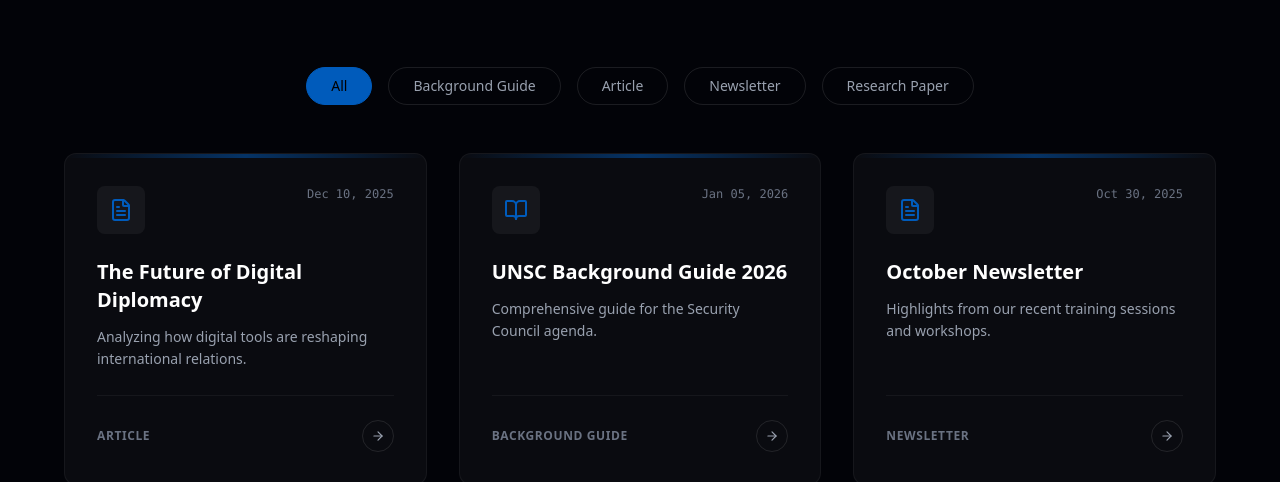
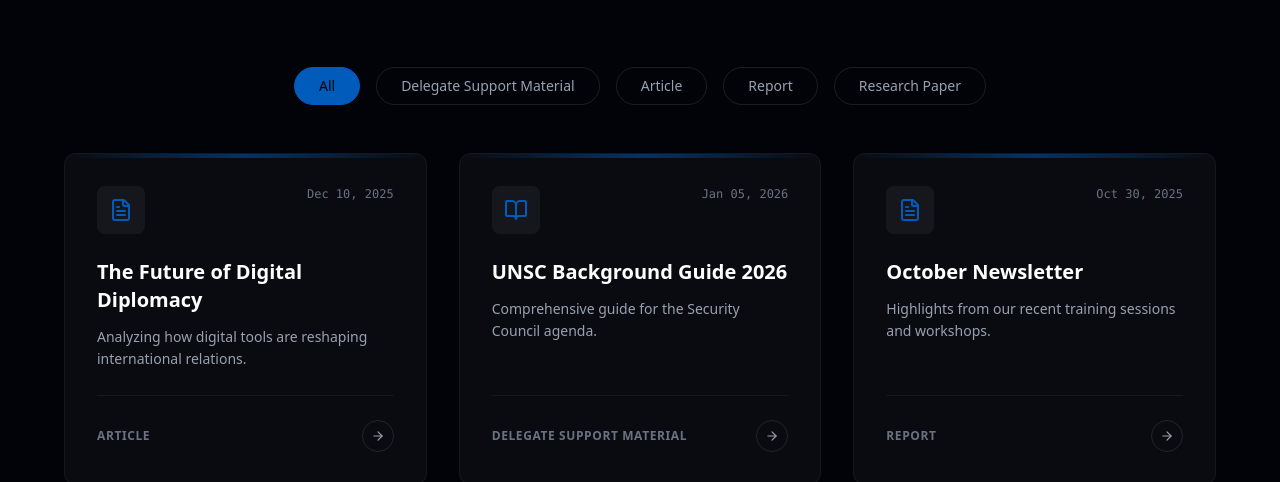
Before and after one commit to statecrafttmun/statecraft-site, a Next.js app: page /publications in a window 1280 px wide. Shown: the part 348-830 px from the top of the page. Built offline with nearby package versions, Linux system fonts and the light colour scheme; no server answers; the database is empty; a web font is replaced by a local one.

Commit message:
homepage bg fix

```diff
--- a/src/app/about/page.tsx
+++ b/src/app/about/page.tsx
@@ -282,8 +282,24 @@ export default function AboutPage() {
             </h2>
           </div>
 
+          <div className="mb-16">
+            <div className="text-center mb-10">
+              <span className="text-gray-400 tracking-[0.2em] text-[10px] font-bold uppercase">
+                Core Team
+              </span>
+              <h3 className="text-3xl font-serif font-bold mt-2">
+                Core Secretariat
+              </h3>
+            </div>
+            <div className="grid grid-cols-1 sm:grid-cols-2 lg:grid-cols-4 gap-8">
+              {coreTeam.map((member, i) => (
+                <TeamCard key={`core-${i}`} member={member} />
+              ))}
+            </div>
+          </div>
+
           {seniorTeam.length > 0 && (
-            <div className="mb-16">
+            <div>
               <div className="text-center mb-10">
                 <span className="text-gray-400 tracking-[0.2em] text-[10px] font-bold uppercase">
                   Senior Team
@@ -299,22 +315,6 @@ export default function AboutPage() {
               </div>
             </div>
           )}
-
-          <div>
-            <div className="text-center mb-10">
-              <span className="text-gray-400 tracking-[0.2em] text-[10px] font-bold uppercase">
-                Core Team
-              </span>
-              <h3 className="text-3xl font-serif font-bold mt-2">
-                Core Secretariat
-              </h3>
-            </div>
-            <div className="grid grid-cols-1 sm:grid-cols-2 lg:grid-cols-4 gap-8">
-              {coreTeam.map((member, i) => (
-                <TeamCard key={`core-${i}`} member={member} />
-              ))}
-            </div>
-          </div>
         </div>
       </section>
     </div>
--- a/src/app/page.tsx
+++ b/src/app/page.tsx
@@ -81,23 +81,7 @@ const ParticleBackground = ({ bgUrl }: { bgUrl?: string }) => {
           backgroundSize: "cover",
         }}
       />
-      <div className="absolute inset-0 bg-gradient-to-b from-[#020308]/80 via-[#020308]/90 to-[#020308]" />
-      <div
-        className="absolute inset-0 opacity-20"
-        style={{ backgroundImage: 'url("/noise.png")' }}
-      />
-      {/* Assuming noise.png exists or falls back to CSS noise if not, using simulated noise via SVG or just dots */}
-      <svg className="absolute inset-0 w-full h-full opacity-30">
-        <filter id="noiseFilter">
-          <feTurbulence
-            type="fractalNoise"
-            baseFrequency="0.65"
-            numOctaves="3"
-            stitchTiles="stitch"
-          />
-        </filter>
-        <rect width="100%" height="100%" filter="url(#noiseFilter)" />
-      </svg>
+      {/* Removed grey/noise overlays to keep the hero background image clearly visible */}
       {/* Small floating particles */}
       {circles.map((c, i) => (
         <motion.div
@@ -287,9 +271,8 @@ export default function Home() {
       {/* JOIN US SECTION - DYNAMIC */}
       {/* JOIN US SECTION - DYNAMIC */}
       {settings.showJoinUs && (
-        <section className="py-24 relative overflow-hidden border-y border-[var(--color-gold)]/30">
-          {/* Background with slight gold tint */}
-          <div className="absolute inset-0 bg-gradient-to-r from-[#020308] via-[#0f0e08] to-[#020308]" />
+        <section className="py-24 relative overflow-hidden border-y border-[var(--color-gold)]/30 bg-[#020308]">
+          {/* Solid background (removed gradient) */}
           <div
             className="absolute inset-0 opacity-10"
             style={{ backgroundImage: 'url("/noise.png")' }}
@@ -333,11 +316,12 @@ export default function Home() {
 
       {/* NEXT EVENT HIGHLIGHT */}
       {settings.showUpcomingConferences !== false && (
-        <section className="py-20 bg-gradient-to-b from-[#020308] to-[#0A0B10] border-y border-white/5">
+        <section className="py-20 bg-[#020308] border-y border-white/5">
           <div className="container mx-auto px-6">
             <div className="relative rounded-2xl overflow-hidden border border-white/10 bg-[#050509]">
               <div className="absolute inset-0 bg-[url('https://images.unsplash.com/photo-1541829070764-84a7d30dd3f3?q=80&w=2069&auto=format&fit=crop')] bg-cover bg-center opacity-20 mix-blend-overlay" />
-              <div className="absolute inset-0 bg-gradient-to-r from-black via-black/80 to-transparent" />
+              {/* Removed gradient overlay for a flatter look */}
+              <div className="absolute inset-0 bg-black/60" />
 
               <div className="relative z-10 p-8 md:p-16 flex flex-col md:flex-row justify-between items-start md:items-end gap-10">
                 <div className="max-w-xl space-y-6">
@@ -491,7 +475,7 @@ export default function Home() {
       </section>
 
       {/* PAST HIGHLIGHTS CAROUSEL */}
-      <section className="py-24 bg-[#0A0B10] border-t border-white/5 overflow-hidden">
+      <section className="py-24 bg-[#020308] border-t border-white/5 overflow-hidden">
         <div className="container mx-auto px-6 mb-12 flex justify-between items-end">
           <div>
             <h2 className="text-3xl font-serif font-bold mb-2">
--- a/src/app/publications/page.tsx
+++ b/src/app/publications/page.tsx
@@ -20,13 +20,19 @@ interface PublicationDisplay {
   image?: string | null;
 }
 
-const categories = [
-  "All",
-  "Background Guide",
-  "Article",
-  "Newsletter",
-  "Research Paper",
+const categoryOptions: Array<{ label: string; value: string }> = [
+  { label: "All", value: "All" },
+  { label: "Delegate Support Material", value: "Background Guide" },
+  { label: "Article", value: "Article" },
+  { label: "Report", value: "Newsletter" },
+  { label: "Research Paper", value: "Research Paper" },
 ];
+
+const displayCategoryLabel = (type: string) => {
+  if (type === "Background Guide") return "Delegate Support Material";
+  if (type === "Newsletter") return "Report";
+  return type;
+};
 
 export default function PublicationsPage() {
   const [publications, setPublications] = useState<PublicationDisplay[]>([]);
@@ -93,18 +99,18 @@ export default function PublicationsPage() {
       {/* FILTERS */}
       <div className="container mx-auto max-w-6xl mb-12">
         <div className="flex flex-wrap justify-center gap-4">
-          {categories.map((c) => (
+          {categoryOptions.map(({ label, value }) => (
             <button
-              key={c}
-              onClick={() => setFilter(c)}
+              key={value}
+              onClick={() => setFilter(value)}
               className={clsx(
                 "px-6 py-2 rounded-full border text-sm font-medium transition-all duration-300",
-                filter === c
+                filter === value
                   ? "bg-[var(--color-gold)] text-black border-[var(--color-gold)]"
                   : "bg-transparent text-gray-400 border-white/10 hover:border-white/30 hover:text-white"
               )}
             >
-              {c}
+              {label}
             </button>
           ))}
         </div>
@@ -156,7 +162,7 @@ export default function PublicationsPage() {
 
                   <div className="pt-6 border-t border-white/5 flex items-center justify-between mt-auto">
                     <span className="text-xs text-gray-500 font-bold uppercase tracking-wider">
-                      {pub.type}
+                      {displayCategoryLabel(pub.type)}
                     </span>
                     <Link
                       href={`/publications/${pub.id}`}
```
